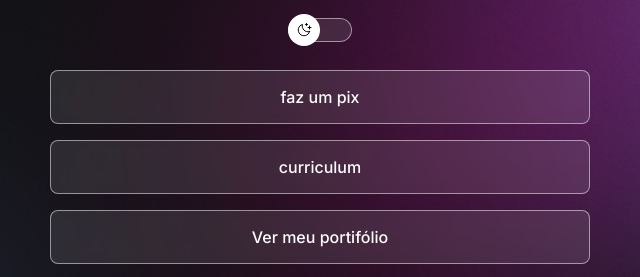
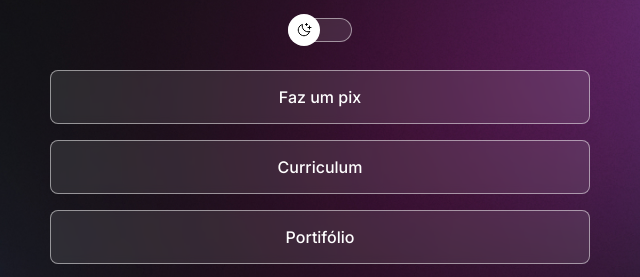
Before and after one commit to Oliveira70s/projeto-tema-claro-e-escuro, a plain HTML site: page index.html in a window 1280 px wide. Shown: the part 237-514 px from the top of the page, 320-960 px from the left. Drawn offline with nearby package versions, Linux system fonts and the light colour scheme.

Commit message:
text adjust

```diff
--- a/index.html
+++ b/index.html
@@ -37,19 +37,19 @@
 
       <ul>
         <li>
-          <a href="#"> faz um pix</a>
+          <a href="#"> Faz um pix</a>
         </li>
 
         <li>
-          <a href="#">curriculum</a>
+          <a href="#">Curriculum</a>
         </li>
 
         <li>
-          <a href="https://github.com/Oliveira70s">Ver meu portifólio</a>
+          <a href="https://github.com/Oliveira70s">Portifólio</a>
         </li>
 
         <li>
-          <a href="https://rocketseat.com.br/explorer" target="_blank"
+          <a href="#" target="_blank"
             >Cursos</a
           >
         </li>
```
